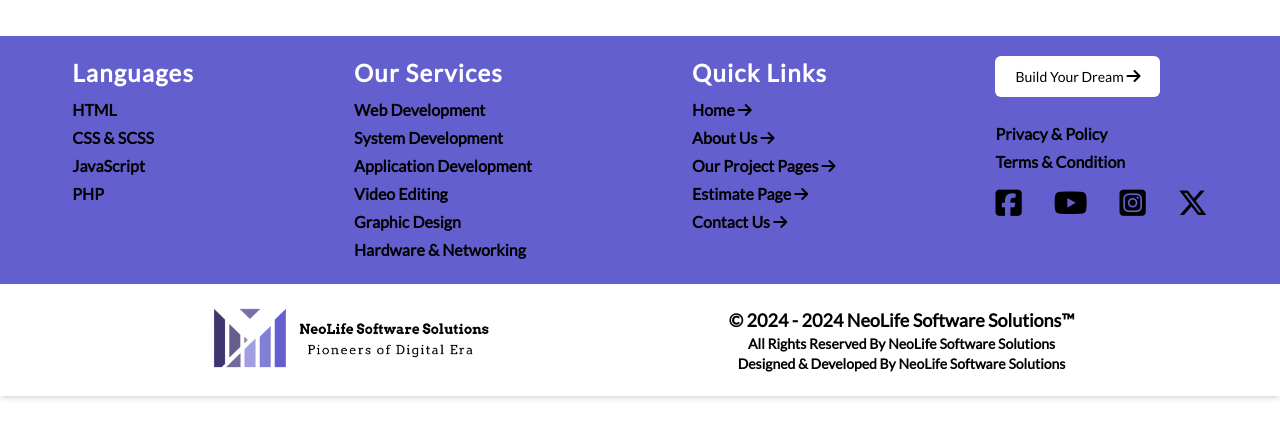
After one commit to Neolife-Software-Solution/Project-Neolife-Web, a PHP site: page /footer.php in a window 1280 px wide. The commit adds this page. Shown: the top 438 px of the page. Run offline with PHP 8.4, Linux system fonts and the light colour scheme; some libraries are stand-ins or nearby versions.

```diff
--- /dev/null
+++ b/user/src/footer.php
@@ -0,0 +1,206 @@
+<!DOCTYPE html>
+
+<html>
+
+<head>
+
+    <meta charset="UTF-8">
+
+    <meta name="viewport" content="width=device-width, initial-scale=1.0">
+
+    <link rel="stylesheet" href="style.css" />
+
+    <link rel="stylesheet" href="tailwind.css" />
+
+    <link rel="stylesheet" href="https://cdnjs.cloudflare.com/ajax/libs/font-awesome/6.6.0/css/all.min.css" integrity="sha512-Kc323vGBEqzTmouAECnVceyQqyqdsSiqLQISBL29aUW4U/M7pSPA/gEUZQqv1cwx4OnYxTxve5UMg5GT6L4JJg==" crossorigin="anonymous" referrerpolicy="no-referrer" />
+
+    <title>footer</title>
+
+</head>
+
+<body>
+
+    <footer class="bg-[#645FCE] bottom-0 max-w-full mx-auto left-0 right-0 mt-9 shadow-md">
+
+        <!-- content -->
+
+        <div class="flex flex-row justify-center pt-5 pb-5">
+
+            <div class="flex justify-center">
+
+                <!-- itemsection -->
+
+                <div class="flex flex-col justify-between gap-3 p-3 leading-10 text-center lg:p-0 md:flex-row md:text-start lg:text-start lg:gap-40 md:gap-20 lg:flex-row">
+
+                    <!-- languages -->
+
+                    <div>
+
+                        <span class="text-xl font-bold tracking-wider text-white lg:text-2xl">Languages</span>
+
+                        <div class="flex flex-col text-xl font-bold">
+
+                            <span>HTML</span>
+
+                            <span>CSS & SCSS</span>
+
+                            <span>JavaScript</span>
+
+                            <span>PHP</span>
+
+                        </div>
+
+                    </div>
+
+                    <!-- languages -->
+
+                    <!-- services -->
+
+                    <div>
+
+                        <span class="text-xl font-bold tracking-wider text-white lg:text-2xl">Our Services</span>
+
+                        <div class="flex flex-col text-xl font-bold">
+
+                            <span>Web Development</span>
+
+                            <span>System Development</span>
+
+                            <span>Application Development</span>
+
+                            <span>Video Editing</span>
+
+                            <span>Graphic Design</span>
+
+                            <span>Hardware & Networking</span>
+
+                        </div>
+
+                    </div>
+
+                    <!-- services -->
+
+                    <!-- quicklinks -->
+
+                    <div>
+
+                        <span class="text-xl font-bold tracking-wider text-white lg:text-2xl">Quick Links</span>
+
+                        <div class="flex flex-col text-xl font-bold">
+
+                            <a href="#">Home&nbsp;<i class="fa-solid fa-arrow-right"></i></a>
+
+                            <a href="#">About Us&nbsp;<i class="fa-solid fa-arrow-right"></i></a>
+
+                            <a href="#">Our Project Pages&nbsp;<i class="fa-solid fa-arrow-right"></i></a>
+
+                            <a href="Estimate.php" target="_self">Estimate Page&nbsp;<i class="fa-solid fa-arrow-right"></i></a>
+
+                            <a href="#">Contact Us&nbsp;<i class="fa-solid fa-arrow-right"></i></a>
+
+                        </div>
+
+                    </div>
+
+                    <!-- quicklinks -->
+
+                    <div>
+
+                        <!-- button -->
+
+                        <a href="Estimate.php" target="_blank" class="px-4 py-2 text-sm transition duration-700 ease-out bg-white rounded-md lg:text-md lg:py-3 lg:px-5 hover:text-white hover:transition hover:ease-in hover:duration-1000 md:px-3 md:py-2 hover:bg-black">Build Your Dream&nbsp;<i class="fa-solid fa-arrow-right"></i></a>
+
+                        <!-- button -->
+
+                        <!-- privacy & policy -->
+
+                        <div class="flex flex-col text-xl font-bold sm:mt-7 md:mt-4 lg:mt-6">
+
+                            <a href="#">Privacy & Policy</a>
+                            <a href="#">Terms & Condition</a>
+
+                        </div>
+
+                        <!-- privacy & policy -->
+
+                        <!-- social media links -->
+
+                        <div class="flex flex-row justify-center gap-8 mt-3">
+
+                            <a href="https://www.facebook.com/profile.php?id=61552215121507" target="_blank">
+
+                                <i class="text-3xl transition duration-1000 ease-out hover:text-white hover:transition hover:ease-in hover:duration-700 fa-brands fa-square-facebook"></i>
+
+                            </a>
+
+                            <a href="">
+
+                                <i class="text-3xl transition duration-1000 ease-out hover:text-white hover:transition hover:ease-in hover:duration-700 fa-brands fa-youtube"></i>
+
+                            </a>
+
+                            <a href="">
+
+                                <i class="text-3xl transition duration-1000 ease-out hover:text-white hover:transition hover:ease-in hover:duration-700 fa-brands fa-square-instagram"></i>
+
+                            </a>
+
+                            <a href="">
+
+                                <i class="text-3xl transition duration-1000 ease-out hover:text-white hover:transition hover:ease-in hover:duration-700 fa-brands fa-x-twitter"></i>
+
+                            </a>
+
+                        </div>
+
+                        <!-- social media links -->
+
+                    </div>
+
+                </div>
+
+                <!-- itemsection -->
+
+            </div>
+
+        </div>
+
+        <!-- footer_copyrightsection -->
+
+        <div class="flex flex-row justify-center p-4 bg-white">
+
+            <div class="flex flex-col items-center gap-2 md:gap-32 md:flex-row lg:flex-row lg:gap-60">
+
+                <!-- logo -->
+
+                <div>
+
+                    <img class="h-20" src="resources/logo/logo_transparent vertical.png" alt="">
+
+                </div>
+
+                <!-- logo -->
+
+                <div class="flex flex-col">
+
+                    <span class="text-sm font-bold lg:text-lg">&copy;&nbsp;2024 - 2024 NeoLife Software Solutions&trade;</span>
+
+                    <span class="text-sm font-bold text-center">All Rights Reserved By NeoLife Software Solutions</span>
+
+                    <span class="text-sm font-bold text-center">Designed & Developed By NeoLife Software Solutions</span>
+
+                </div>
+
+            </div>
+
+        </div>
+
+        <!-- footer_copyrightsection -->
+
+        <!-- content -->
+
+    </footer>
+
+</body>
+
+</html>
```
Also changed, not shown: admin/src/index.php (+6 -2 lines), user/src/resources/background_img/background.jpg (added), user/src/resources/fonts/Audiowide-Regular.ttf (added), user/src/resources/fonts/Lato-Regular.ttf (added), user/src/resources/fonts/Montserrat-ExtraBold.ttf (added), user/src/resources/fonts/Montserrat-Regular.ttf (added), user/src/resources/logo/favicon.png (added), user/src/resources/logo/logo.png (added), user/src/resources/logo/logo_transparent vertical.png (added), user/src/tailwind.css.
